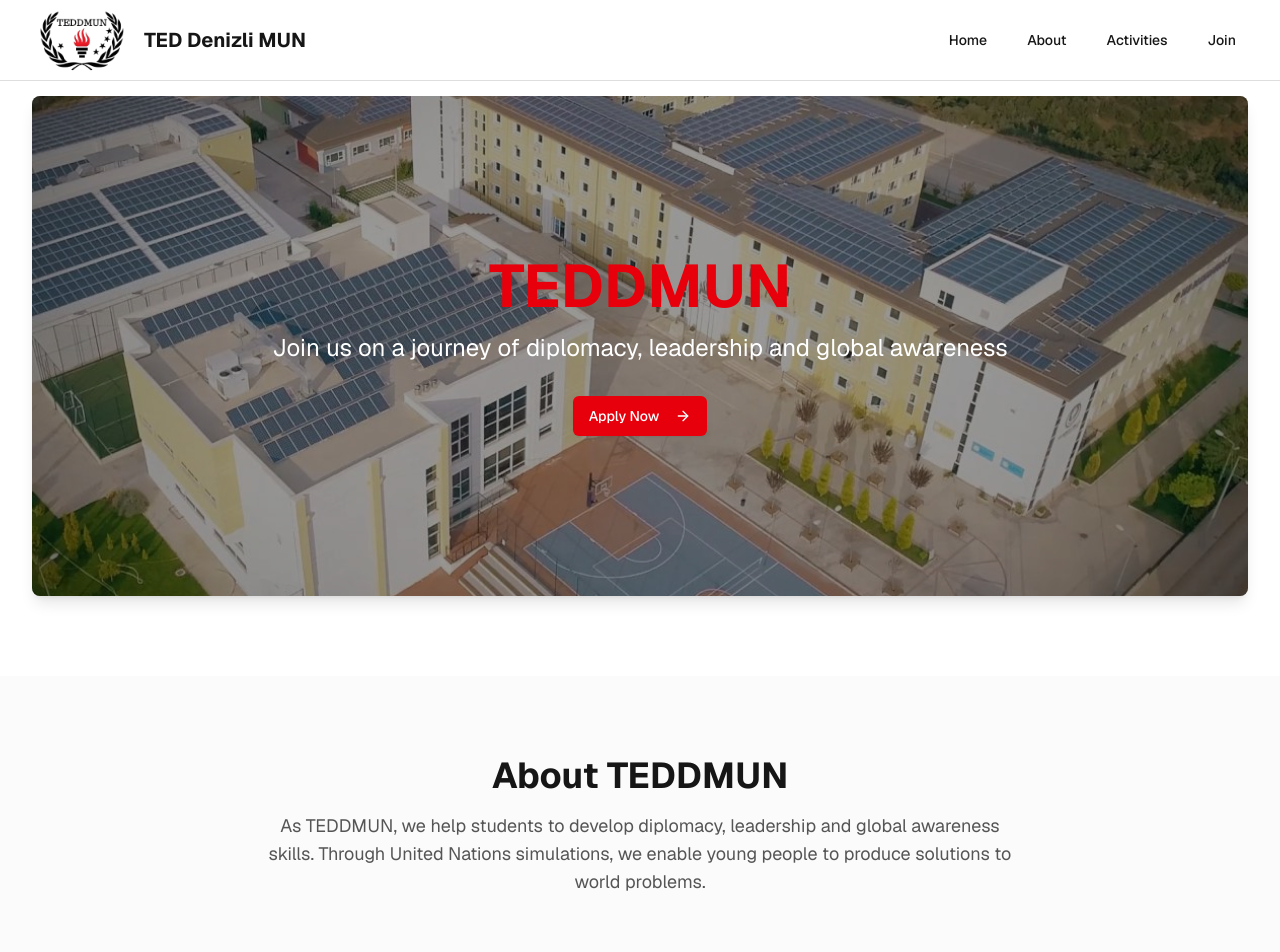
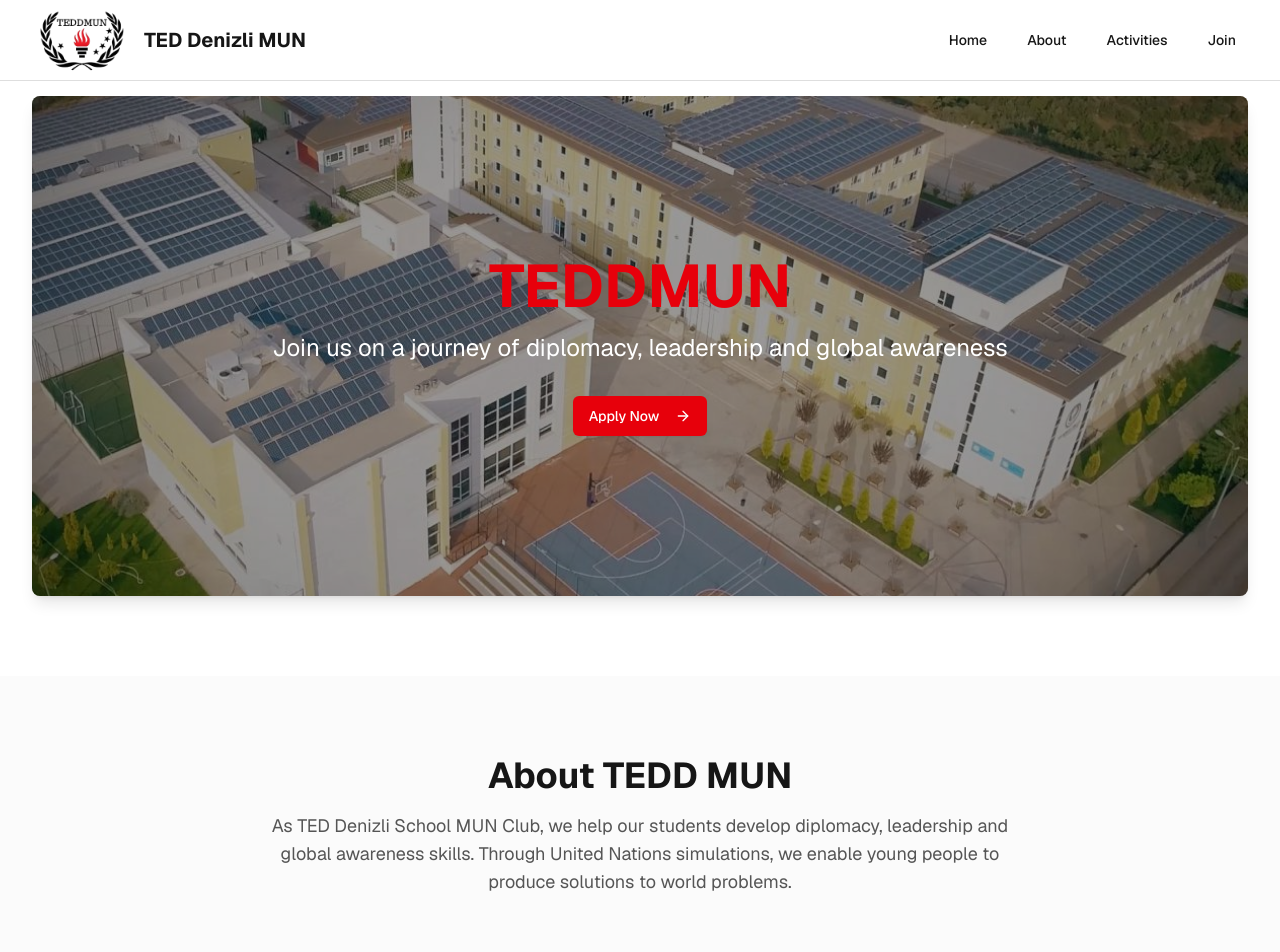
Before and after one commit to Dorukkozkn/TEDDMUN, a Next.js app: page / in a window 1280 px wide. Shown: the top 952 px of the page. Built offline with nearby package versions, Linux system fonts and the light colour scheme.

Commit message:
Update about-section.tsx

```diff
--- a/components/about-section.tsx
+++ b/components/about-section.tsx
@@ -29,9 +29,9 @@ export function AboutSection() {
     <section id="about" className="py-20 px-4 sm:px-6 lg:px-8 bg-muted/30">
       <div className="max-w-7xl mx-auto">
         <div className="text-center mb-16">
-          <h2 className="text-3xl md:text-4xl font-bold mb-4 text-balance">About TEDDMUN</h2>
+          <h2 className="text-3xl md:text-4xl font-bold mb-4 text-balance">About TEDD MUN</h2>
           <p className="text-lg text-muted-foreground max-w-3xl mx-auto text-pretty">
-            As TEDDMUN, we help students to develop diplomacy, leadership and global awareness
+            As TED Denizli School MUN Club, we help our students develop diplomacy, leadership and global awareness
             skills. Through United Nations simulations, we enable young people to produce solutions to world problems.
           </p>
         </div>
```
